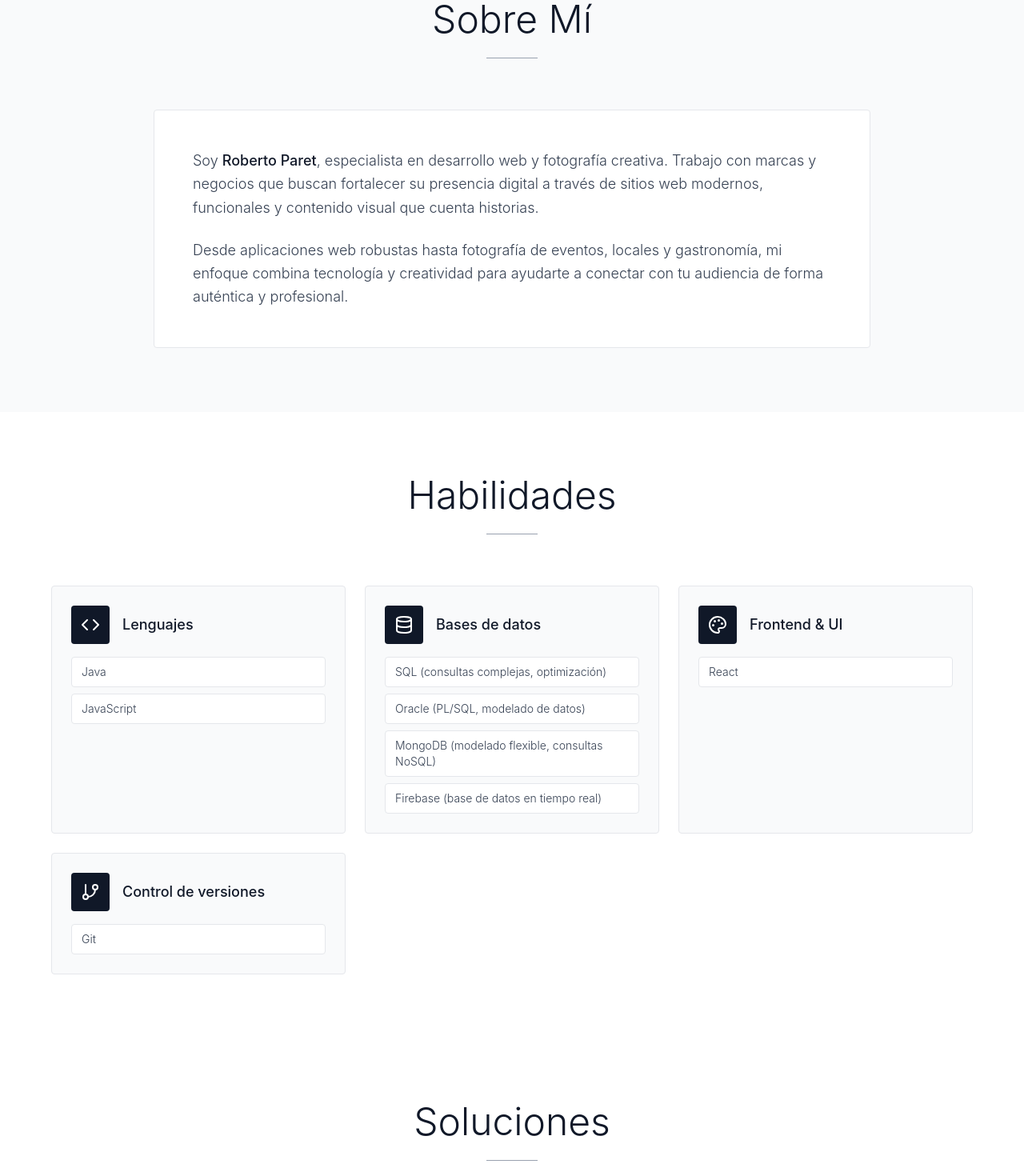
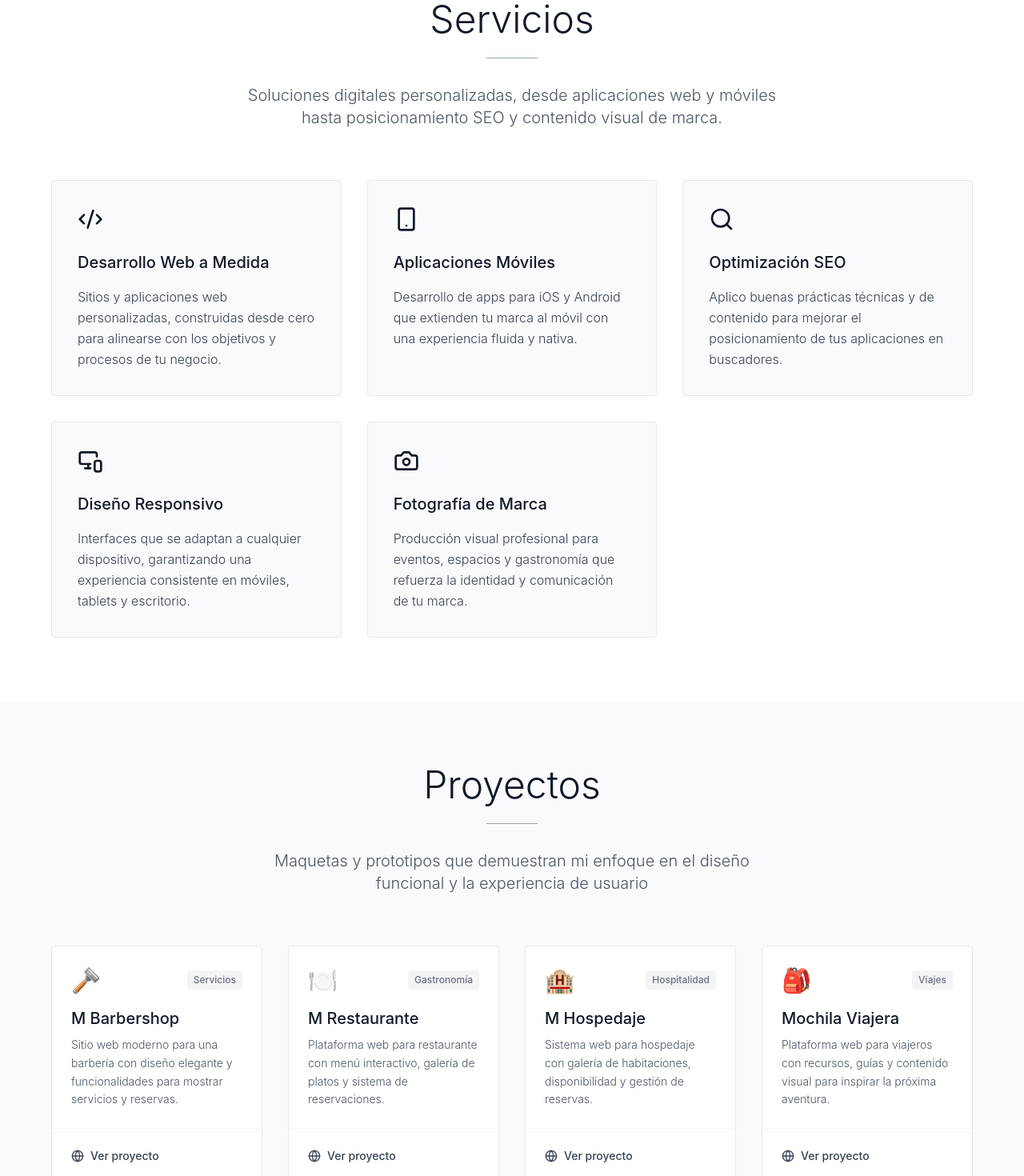
Before and after one commit to robertoparet/RobertoParet, a React (Vite) app: page / in a window 1280 px wide. Shown: the part 880-2350 px from the top of the page at 80% size. Built offline with nearby package versions, Linux system fonts and the light colour scheme.

Commit message:
Se actualiza web

```diff
--- a/index.html
+++ b/index.html
@@ -1,5 +1,5 @@
 <!doctype html>
-<html lang="en">
+<html lang="es">
   <head>
     <meta charset="UTF-8" />
     <link rel="icon" href="/favicon.ico" type="image/x-icon">
--- a/src/App.tsx
+++ b/src/App.tsx
@@ -1,24 +1,18 @@
 import Header from './components/Header'
 import Hero from './components/Hero'
-import About from './components/About'
-import Skills from './components/Skills'
 import Solutions from './components/Solutions'
 import Projects from './components/Projects'
-import Hobbies from './components/Hobbies'
 import Contact from './components/Contact'
 import Footer from './components/Footer'
 
 function App() {
   return (
-    <div className="min-h-screen bg-gradient-to-br from-slate-900 via-slate-800 to-slate-900">
+    <div className="min-h-screen bg-white">
       <Header />
       <main>
         <Hero />
-        <About />
-        <Skills />
         <Solutions />
         <Projects />
-        <Hobbies />
         <Contact />
       </main>
       <Footer />
--- a/src/components/About.tsx
+++ /dev/null
@@ -1,30 +0,0 @@
-const About = () => {
-  return (
-    <section id="about" className="py-20 px-6 bg-gray-50">
-      <div className="max-w-4xl mx-auto">
-        <div className="text-center mb-16">
-          <h2 className="text-4xl md:text-5xl font-light text-gray-900 mb-6">
-            Sobre Mí
-          </h2>
-          <div className="w-16 h-px bg-gray-400 mx-auto mb-8"></div>
-        </div>
-
-        <div className="bg-white rounded-sm border border-gray-200 p-8 md:p-12">
-          <div className="text-gray-700 text-lg leading-relaxed space-y-6 font-light">
-            <p>
-              Soy <span className="text-gray-900 font-medium">Roberto Paret</span>, especialista en desarrollo web y fotografía creativa.
-              Trabajo con marcas y negocios que buscan fortalecer su presencia digital a través de sitios web modernos,
-              funcionales y contenido visual que cuenta historias.
-            </p>
-            <p>
-              Desde aplicaciones web robustas hasta fotografía de eventos, locales y gastronomía, mi enfoque combina
-              tecnología y creatividad para ayudarte a conectar con tu audiencia de forma auténtica y profesional.
-            </p>
-          </div>
-        </div>
-      </div>
-    </section>
-  )
-}
-
-export default About
--- a/src/components/Contact.tsx
+++ b/src/components/Contact.tsx
@@ -38,8 +38,6 @@ const Contact = () => {
       if (!publicKey || publicKey === 'your_public_key') {
         throw new Error('VITE_EMAILJS_PUBLIC_KEY no está configurado correctamente')
       }
-
-      console.log('Enviando email con:', { serviceID, templateID, publicKey: publicKey.substring(0, 10) + '...' })
 
       const templateParams = {
         from_name: formData.name,
--- a/src/components/Footer.tsx
+++ b/src/components/Footer.tsx
@@ -5,7 +5,7 @@ const Footer = () => {
     <footer className="bg-white border-t border-gray-200 py-12">
       <div className="max-w-6xl mx-auto px-6">
         <div className="text-center space-y-8">
-          <div className="flex flex-col sm:flex-row justify-center items-center gap-4">
+          <div className="flex flex-col sm:flex-row flex-wrap justify-center items-center gap-4">
             <a
               href="https://instagram.com/robertdev_"
               target="_blank"
--- a/src/components/Header.tsx
+++ b/src/components/Header.tsx
@@ -13,11 +13,8 @@ const Header = () => {
   }, [])
   const navItems = [
     { name: 'Inicio', href: '#hero' },
-    { name: 'Sobre mí', href: '#about' },
-    { name: 'Habilidades', href: '#skills' },
-    { name: 'Soluciones', href: '#solutions' },
+    { name: 'Servicios', href: '#solutions' },
     { name: 'Proyectos', href: '#projects' },
-    { name: 'Hobbies', href: '#hobbies' },
     { name: 'Contacto', href: '#contact' },
   ]
   return (
--- a/src/components/Hobbies.tsx
+++ /dev/null
@@ -1,43 +0,0 @@
-import { Camera, ExternalLink } from 'lucide-react'
-
-const Hobbies = () => {
-  return (
-    <section id="hobbies" className="py-20 px-6 bg-gray-50">
-      <div className="max-w-4xl mx-auto">
-        <div className="text-center mb-16">
-          <h2 className="text-4xl md:text-5xl font-light text-gray-900 mb-6">
-            Pasiones & Hobbies
-          </h2>
-          <div className="w-16 h-px bg-gray-400 mx-auto mb-8"></div>
-        </div>
-
-        <div className="bg-white border border-gray-200 rounded-sm p-8 md:p-12">
-          <div className="text-gray-700 text-lg leading-relaxed space-y-6 font-light">
-            <p>
-              Fuera del teclado, me encanta capturar momentos con mi cámara. La fotografía es mi forma de
-              congelar la belleza de lo cotidiano, y a veces, también de contar historias sin palabras.
-              Me recuerda que en la vida, como en el código, <span className="text-gray-900 font-medium">los pequeños detalles marcan la diferencia</span>.
-            </p>
-          </div>
-
-          <div className="mt-8 text-center">
-            <a
-              href="https://gallery.robertoparet.com/"
-              target="_blank"
-              rel="noopener noreferrer"
-              className="inline-flex items-center gap-3 px-6 py-3 border border-gray-300
-                       text-gray-700 font-medium rounded-sm hover:bg-gray-900 hover:text-white
-                       hover:border-gray-900 transition-all duration-300"
-            >
-              <Camera className="w-5 h-5" />
-              Ver mi Galería de Fotos
-              <ExternalLink className="w-4 h-4" />
-            </a>
-          </div>
-        </div>
-      </div>
-    </section>
-  )
-}
-
-export default Hobbies
--- a/src/components/Projects.tsx
+++ b/src/components/Projects.tsx
@@ -22,6 +22,13 @@ const Projects = () => {
       url: "https://mhospedaje.robertoparet.com/",
       category: "Hospitalidad",
       image: "🏨"
+    },
+    {
+      title: "Mochila Viajera",
+      description: "Plataforma web para viajeros con recursos, guías y contenido visual para inspirar la próxima aventura.",
+      url: "https://mochila-viajera.robertoparet.com/",
+      category: "Viajes",
+      image: "🎒"
     }
   ]
 
@@ -38,7 +45,7 @@ const Projects = () => {
           </p>
         </div>
 
-        <div className="grid grid-cols-1 md:grid-cols-2 lg:grid-cols-3 gap-8">
+        <div className="grid grid-cols-1 sm:grid-cols-2 lg:grid-cols-2 xl:grid-cols-4 gap-8">
           {projects.map((project, index) => (
             <div
               key={index}
--- a/src/components/Skills.tsx
+++ /dev/null
@@ -1,79 +0,0 @@
-import { Code, Database, Palette, GitBranch } from 'lucide-react'
-
-const Skills = () => {
-  const skillCategories = [
-    {
-      title: "Lenguajes",
-      icon: <Code className="w-6 h-6" />,
-      skills: ["Java", "JavaScript"]
-    },
-    {
-      title: "Bases de datos",
-      icon: <Database className="w-6 h-6" />,
-      skills: [
-        "SQL (consultas complejas, optimización)",
-        "Oracle (PL/SQL, modelado de datos)",
-        "MongoDB (modelado flexible, consultas NoSQL)",
-        "Firebase (base de datos en tiempo real)"
-      ]
-    },
-    {
-      title: "Frontend & UI",
-      icon: <Palette className="w-6 h-6" />,
-      skills: ["React"]
-    },
-    {
-      title: "Control de versiones",
-      icon: <GitBranch className="w-6 h-6" />,
-      skills: ["Git"]
-    }
-  ]
-
-  return (
-    <section id="skills" className="py-20 px-6 bg-white">
-      <div className="max-w-6xl mx-auto">
-        <div className="text-center mb-16">
-          <h2 className="text-4xl md:text-5xl font-light text-gray-900 mb-6">
-            Habilidades
-          </h2>
-          <div className="w-16 h-px bg-gray-400 mx-auto mb-8"></div>
-        </div>
-
-        <div className="grid grid-cols-1 md:grid-cols-2 lg:grid-cols-3 gap-6">
-          {skillCategories.map((category, index) => (
-            <div
-              key={index}
-              className="bg-gray-50 border border-gray-200 rounded-sm p-6
-                         transition-all duration-300 hover:shadow-md hover:border-gray-300
-                         group cursor-pointer"
-            >
-              <div className="flex items-center mb-4">
-                <div className="p-3 rounded-sm bg-gray-900 text-white mr-4
-                               group-hover:bg-gray-800 transition-colors duration-300">
-                  {category.icon}
-                </div>
-                <h3 className="text-lg font-medium text-gray-900">
-                  {category.title}
-                </h3>
-              </div>
-
-              <div className="space-y-2">
-                {category.skills.map((skill, skillIndex) => (
-                  <div
-                    key={skillIndex}
-                    className="px-3 py-2 bg-white border border-gray-200 rounded-sm text-gray-700 text-sm
-                             hover:border-gray-300 transition-colors duration-200 font-light"
-                  >
-                    {skill}
-                  </div>
-                ))}
-              </div>
-            </div>
-          ))}
-        </div>
-      </div>
-    </section>
-  )
-}
-
-export default Skills
--- a/src/components/Solutions.tsx
+++ b/src/components/Solutions.tsx
@@ -1,21 +1,31 @@
-import { Globe, Smartphone, Camera } from 'lucide-react'
+import { Code2, Smartphone, Search, MonitorSmartphone, Camera } from 'lucide-react'
 
 const Solutions = () => {
   const solutions = [
     {
-      title: "Desarrollo Web",
-      description: "Sitios web modernos y aplicaciones que potencian tu marca, optimizados para conversión y experiencia de usuario.",
-      icon: <Globe className="w-8 h-8" />
+      title: "Desarrollo Web a Medida",
+      description: "Sitios y aplicaciones web personalizadas, construidas desde cero para alinearse con los objetivos y procesos de tu negocio.",
+      icon: <Code2 className="w-8 h-8" />
+    },
+    {
+      title: "Aplicaciones Móviles",
+      description: "Desarrollo de apps para iOS y Android que extienden tu marca al móvil con una experiencia fluida y nativa.",
+      icon: <Smartphone className="w-8 h-8" />
+    },
+    {
+      title: "Optimización SEO",
+      description: "Aplico buenas prácticas técnicas y de contenido para mejorar el posicionamiento de tus aplicaciones en buscadores.",
+      icon: <Search className="w-8 h-8" />
+    },
+    {
+      title: "Diseño Responsivo",
+      description: "Interfaces que se adaptan a cualquier dispositivo, garantizando una experiencia consistente en móviles, tablets y escritorio.",
+      icon: <MonitorSmartphone className="w-8 h-8" />
     },
     {
       title: "Fotografía de Marca",
-      description: "Fotografía profesional para eventos, espacios comerciales y gastronomía que captura la esencia de tu negocio.",
+      description: "Producción visual profesional para eventos, espacios y gastronomía que refuerza la identidad y comunicación de tu marca.",
       icon: <Camera className="w-8 h-8" />
-    },
-    {
-      title: "Diseño Responsivo",
-      description: "Interfaces elegantes que se adaptan perfectamente a cualquier dispositivo, garantizando accesibilidad total.",
-      icon: <Smartphone className="w-8 h-8" />
     }
   ]
 
@@ -24,15 +34,15 @@ const Solutions = () => {
       <div className="max-w-6xl mx-auto">
         <div className="text-center mb-16">
           <h2 className="text-4xl md:text-5xl font-light text-gray-900 mb-6">
-            Soluciones
+            Servicios
           </h2>
           <div className="w-16 h-px bg-gray-400 mx-auto mb-8"></div>
           <p className="text-xl text-gray-600 font-light max-w-2xl mx-auto">
-            Soluciones integrales para fortalecer la presencia digital de tu marca
+            Soluciones digitales personalizadas, desde aplicaciones web y móviles hasta posicionamiento SEO y contenido visual de marca.
           </p>
         </div>
 
-        <div className="grid grid-cols-1 md:grid-cols-3 gap-8">
+        <div className="grid grid-cols-1 sm:grid-cols-2 lg:grid-cols-3 gap-8">
           {solutions.map((solution, index) => (
             <div
               key={index}
```
Also changed, not shown: src/components/Hero.tsx (+5 -5 lines).
